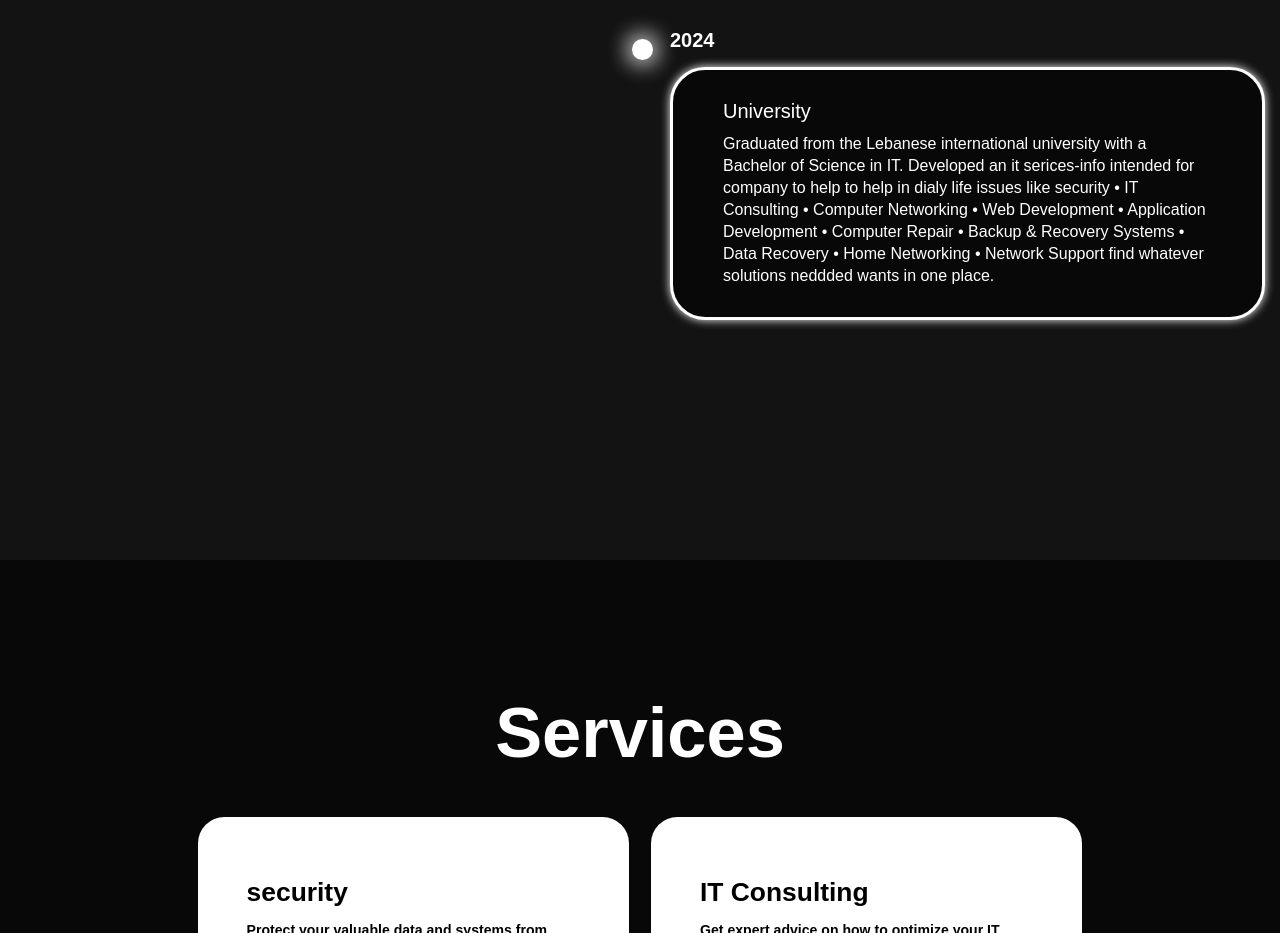
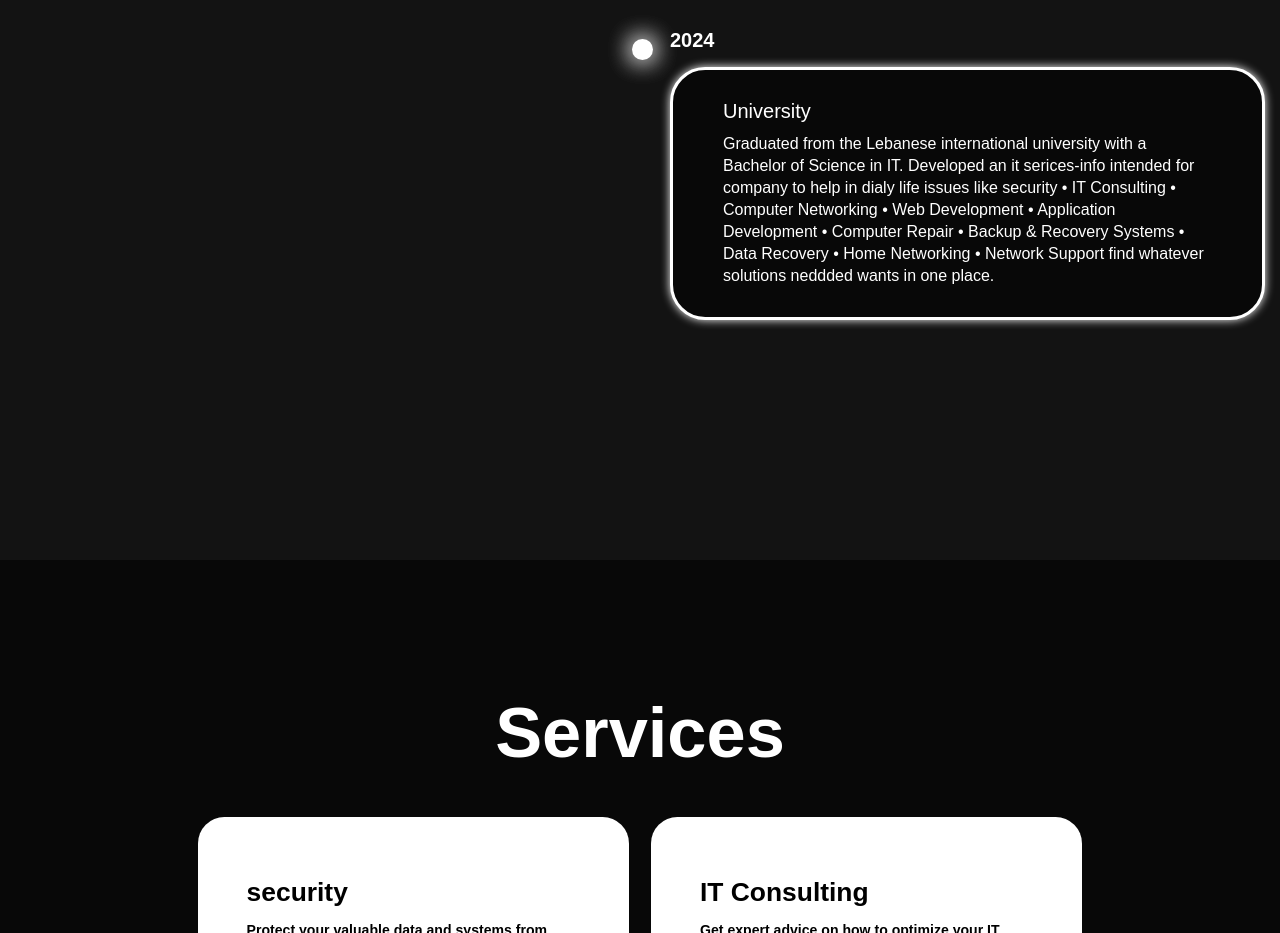
Before and after one commit to Ezzrafi/portfolio, a plain HTML site: page index.html in a window 1280 px wide. Shown: the part 1040-1973 px from the top of the page. Drawn offline with nearby package versions, Linux system fonts and the light colour scheme.

Commit message:
Update index.html

```diff
--- a/index.html
+++ b/index.html
@@ -55,7 +55,7 @@
                             <h3>University</h3>
                             <p> Graduated from the Lebanese international university with a Bachelor of Science in IT.
 
-                                Developed an it serices-info  intended for company to help to help  in dialy life issues like security •  IT Consulting • Computer Networking • Web Development • Application Development • Computer Repair • Backup & Recovery Systems • Data Recovery • Home Networking • Network Support find whatever solutions neddded wants in one place.
+                                Developed an it serices-info  intended for company to help in dialy life issues like security •  IT Consulting • Computer Networking • Web Development • Application Development • Computer Repair • Backup & Recovery Systems • Data Recovery • Home Networking • Network Support find whatever solutions neddded wants in one place.
 
                     </div>
 
```
